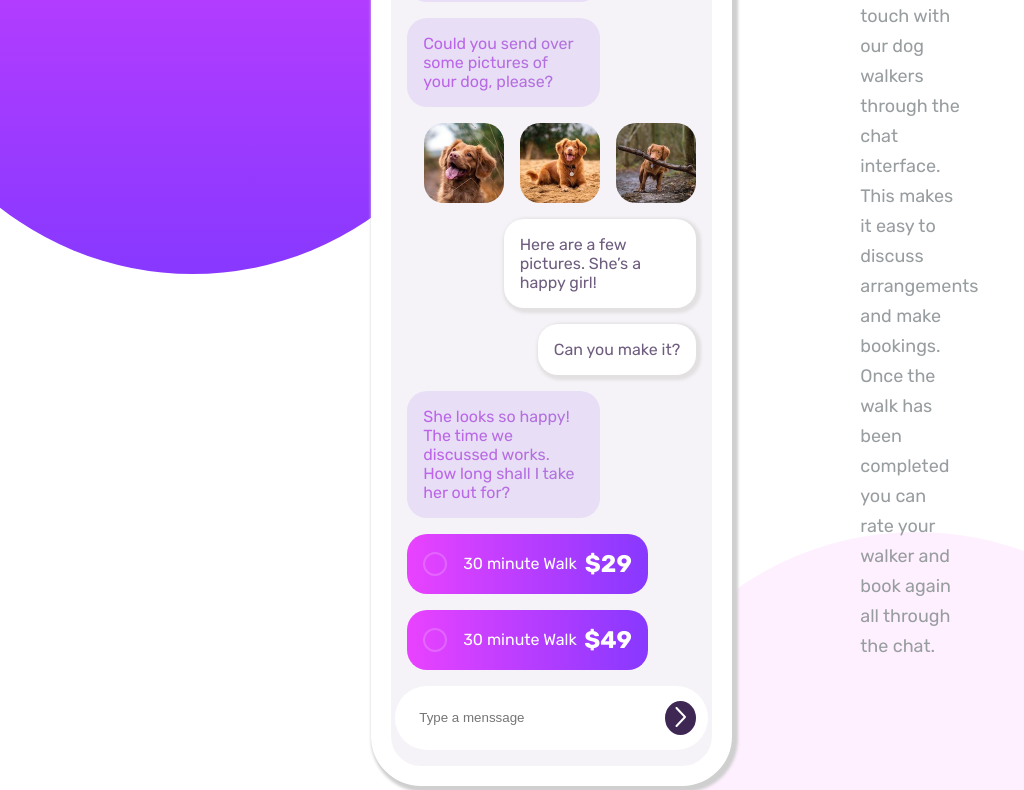
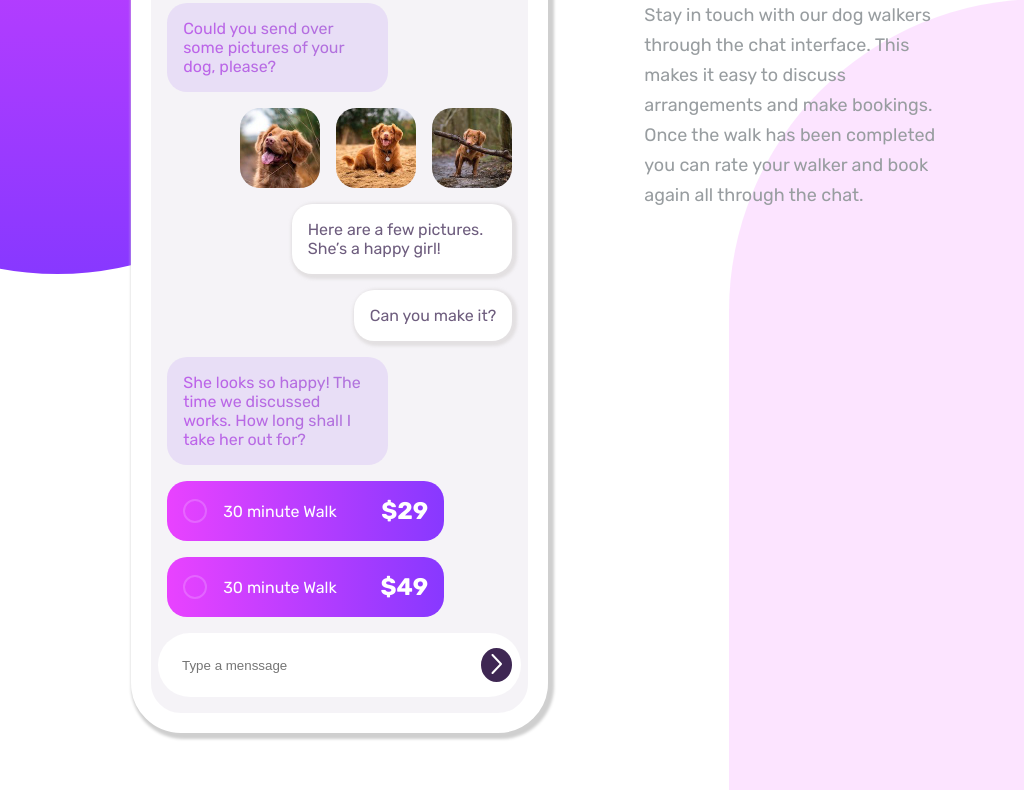
Before and after one commit to yasmin-elizabeth/chat-app-landing, a plain HTML site: page index.html in a window 1024 px wide. Shown: the part 326-1116 px from the top of the page. Drawn offline with Linux system fonts and the light colour scheme.

Commit message:
finalizado

```diff
--- a/index.html
+++ b/index.html
@@ -10,7 +10,8 @@
       href="https://fonts.googleapis.com/css2?family=Rubik:wght@400;500;700&display=swap"
       rel="stylesheet"
     />
-    <title>card</title>
+    <title>Frontend Mentor | [Challenge Name Here]</title>
+    <link rel="icon" type="image/x-icon" href="images/favicon-32x32.png">
   </head>
   <body>
     <main class="componentes">
--- a/style.css
+++ b/style.css
@@ -48,7 +48,7 @@ html,body {
 }
 
 .figura-2 {
-    background-color: hsla(293, 100%, 63%, 0.077);
+    background-color: hsl(293deg 100% 63% / 14%);
     bottom: -40px;
     right: -205px;
     border-radius: 22rem 22rem 0 0;
@@ -270,7 +270,7 @@ html,body {
     max-width: 70%;
 }
 
-@media screen and (max-width:768px) {
+@media screen and (max-width:1000px) {
     .componentes {
         display: grid;
         grid-template-columns:  1fr;
@@ -399,23 +399,31 @@ html,body {
 
 }
 
-@media screen and (min-width: 500px) and (max-width : 700px){
-    .figura-1 {
-        left: -54%;
-    }
+@media screen and (min-width:1001px) and (max-width:1280px)  {
+.phone {
+    margin-left: 5rem;
+    min-width: 377px;
+    width:377px;
+    max-width:377px;
 
 }
 
-@media screen and (min-width: 600px) and (max-width : 1040px){
-    .phone {
-        min-width: 321px;
-        width: 350px;
-        max-width: 350px;
-    }
+.figura-1 {
+    left: -175px;
+}
 
-    .figura-2 {
-        bottom: -306px;
-    }
+.section {
+    margin-left: 3rem;
+    margin-top: 12rem;
+    align-items: unset;
+}
+.stay {
+    max-width: 90%;
+}
 
+.figura-2 {
+   height: 75%;
+    right: -330px ;
+}
 
 }
```
